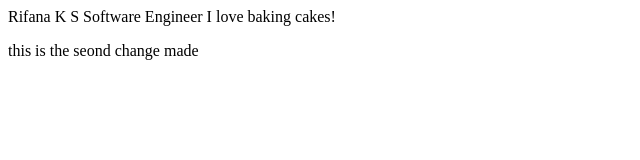
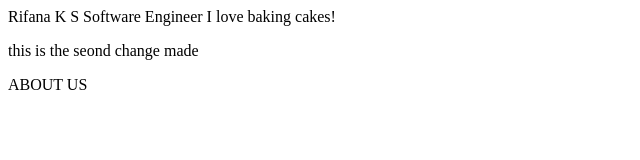
Before and after one commit to Rifanaks/team_intro, a plain HTML site: page index.html in a window 1280 px wide. Shown: the whole page, without its empty margins (0-640 px from the left). Drawn offline with Linux system fonts and the light colour scheme.

Commit message:
about us commit in main branch

```diff
--- a/index.html
+++ b/index.html
@@ -13,6 +13,12 @@
         <p>
             this is the seond change made
         </p>
+        <p>
+
+            ABOUT US
+
+
+        </p>
     </body>
 
 </html>
```
